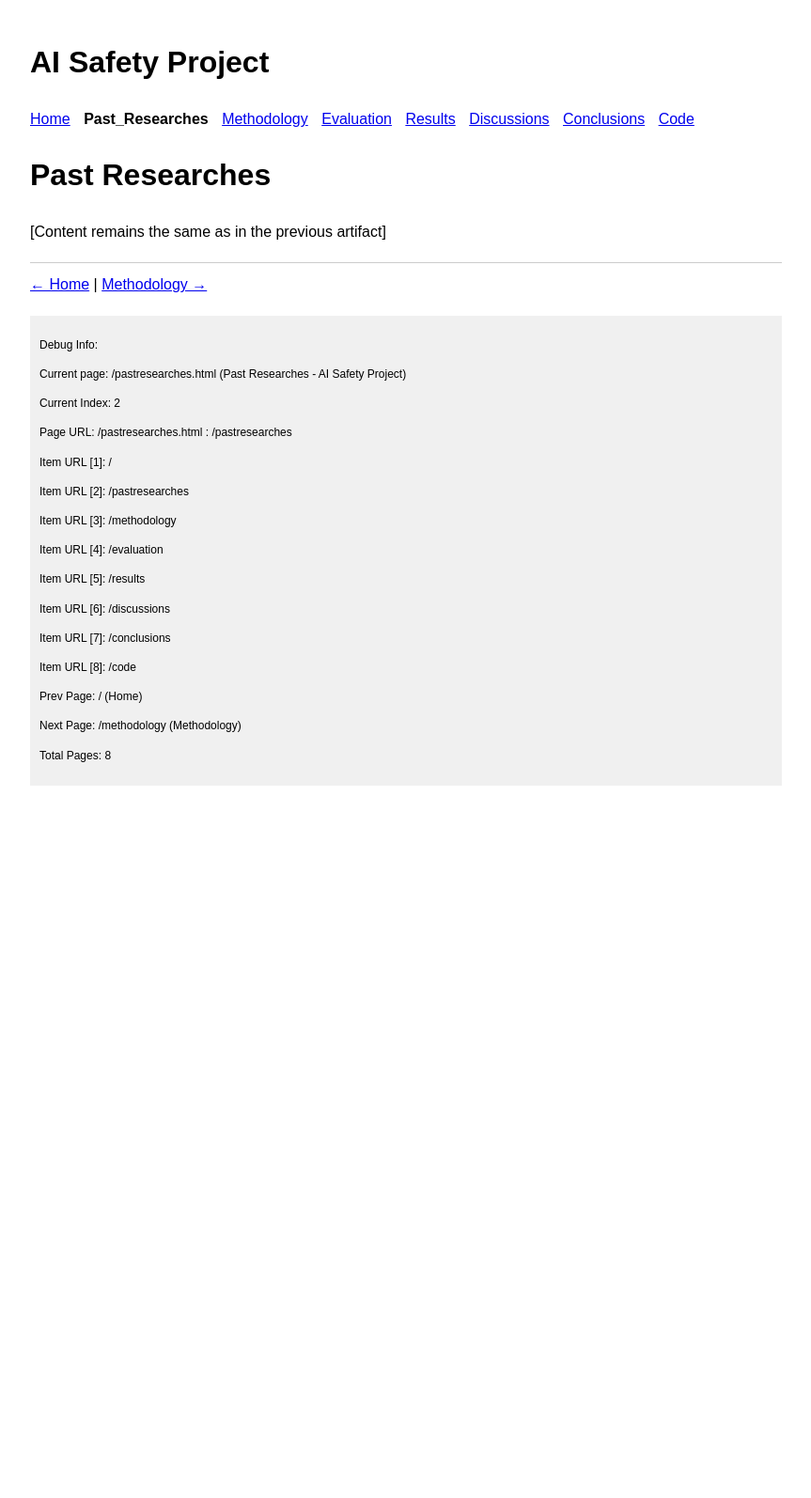
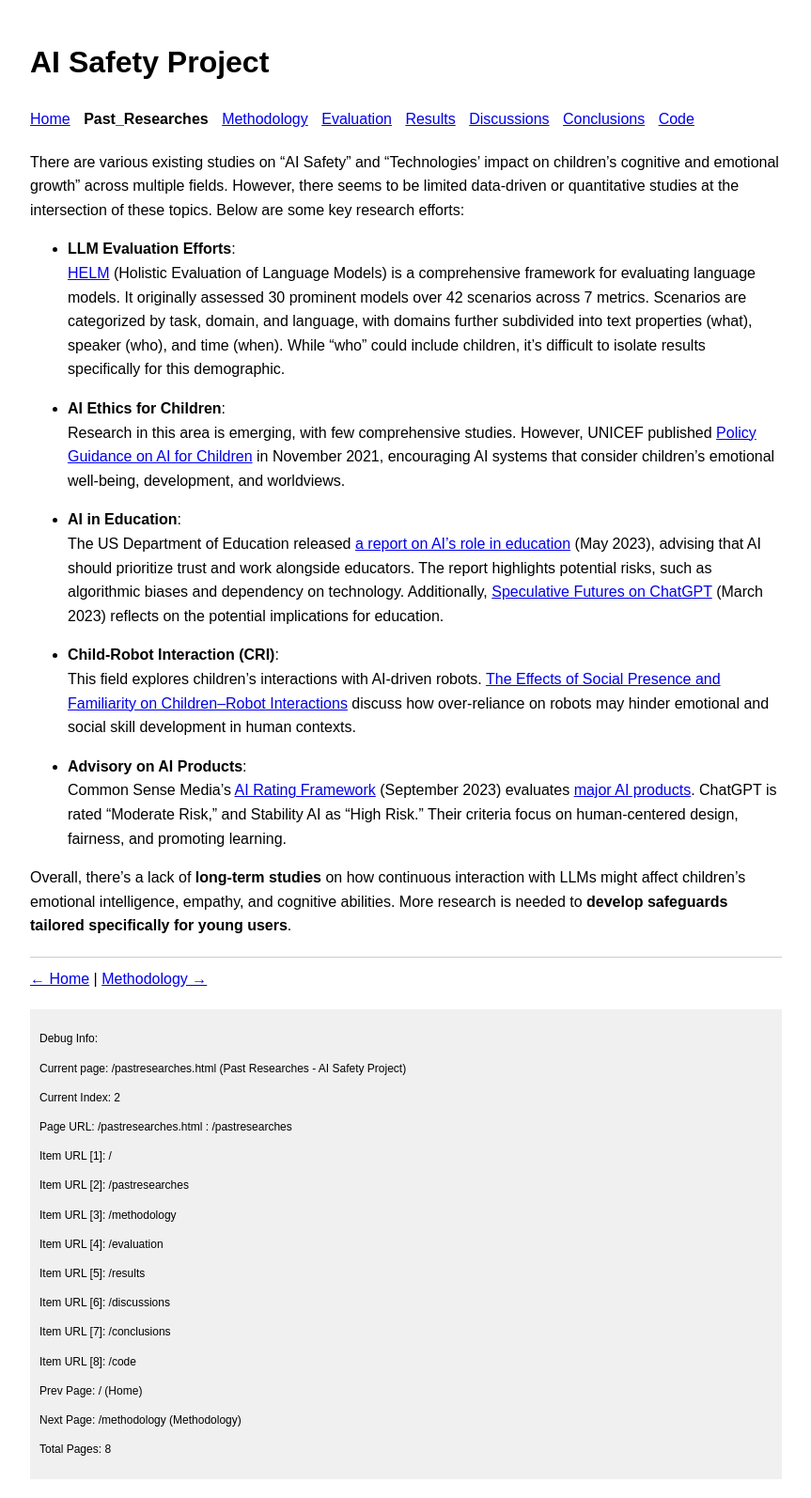
Before and after one commit to nidone/AI-Safety-Project, a Jekyll site: the page built from pastresearches.md, in a window 1280 px wide. Shown: the whole page at 94% size, without its empty margins (208-1071 px from the left). Built offline with Jekyll 4.4.1, drawn with Linux system fonts in a browser that asks for light colours; before the commit the page ends 900 px from its top, so only the background shows below that.

Commit message:
Update pastresearches.md

```diff
--- a/pastresearches.md
+++ b/pastresearches.md
@@ -3,6 +3,21 @@ layout: default
 title: Past Researches - AI Safety Project
 ---
 
-# Past Researches
+There are various existing studies on "AI Safety" and "Technologies’ impact on children’s cognitive and emotional growth" across multiple fields. However, there seems to be limited data-driven or quantitative studies at the intersection of these topics. Below are some key research efforts:
 
-[Content remains the same as in the previous artifact]
+- **LLM Evaluation Efforts**:
+  [HELM](https://crfm.stanford.edu/helm/classic/latest/) (Holistic Evaluation of Language Models) is a comprehensive framework for evaluating language models. It originally assessed 30 prominent models over 42 scenarios across 7 metrics. Scenarios are categorized by task, domain, and language, with domains further subdivided into text properties (what), speaker (who), and time (when). While “who” could include children, it’s difficult to isolate results specifically for this demographic.
+
+- **AI Ethics for Children**:
+  Research in this area is emerging, with few comprehensive studies. However, UNICEF published [Policy Guidance on AI for Children](https://www.unicef.org/reports/policy-guidance-ai-children) in November 2021, encouraging AI systems that consider children's emotional well-being, development, and worldviews.
+
+- **AI in Education**:
+  The US Department of Education released [a report on AI's role in education](http://department) (May 2023), advising that AI should prioritize trust and work alongside educators. The report highlights potential risks, such as algorithmic biases and dependency on technology. Additionally, [Speculative Futures on ChatGPT](https://researchers.cdu.edu.au/en/publications/speculative-futures-on-chatgpt-and-generative-artificial-intellig) (March 2023) reflects on the potential implications for education.
+
+- **Child-Robot Interaction (CRI)**:
+  This field explores children's interactions with AI-driven robots. [The Effects of Social Presence and Familiarity on Children–Robot Interactions](https://www.mdpi.com/1424-8220/23/9/4231) discuss how over-reliance on robots may hinder emotional and social skill development in human contexts.
+
+- **Advisory on AI Products**:
+  Common Sense Media's [AI Rating Framework](https://www.commonsensemedia.org/aiframework) (September 2023) evaluates [major AI products](https://www.commonsensemedia.org/ai). ChatGPT is rated "Moderate Risk," and Stability AI as "High Risk." Their criteria focus on human-centered design, fairness, and promoting learning.
+
+Overall, there's a lack of **long-term studies** on how continuous interaction with LLMs might affect children’s emotional intelligence, empathy, and cognitive abilities. More research is needed to **develop safeguards tailored specifically for young users**.
```
